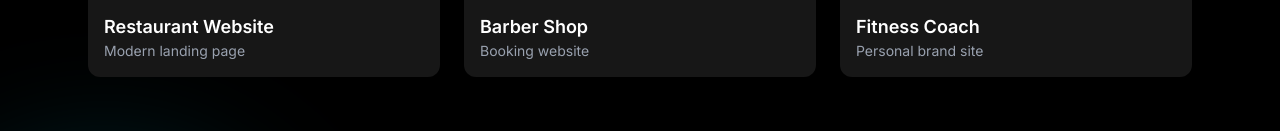
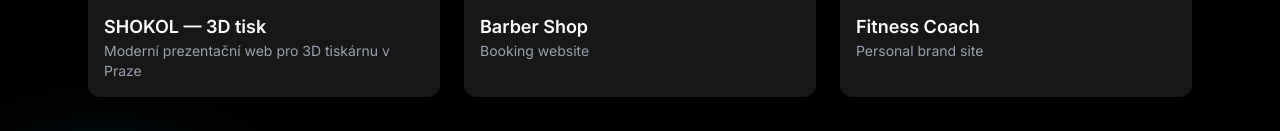
Before and after one commit to Vladyslav-Karpenko/Drakes, a website built with Vite: page index.html in a window 1280 px wide. Shown: the part 1751-1882 px from the top of the page. Built offline with nearby package versions, Linux system fonts and the light colour scheme.

Commit message:
first portfolio changed

```diff
--- a/index.html
+++ b/index.html
@@ -205,13 +205,15 @@
       <div class="grid md:grid-cols-3 gap-6">
         <!-- CARD 1 -->
         <a
-          href="#"
+          href="https://shokol.cz"
           class="group block bg-neutral-900 rounded-xl overflow-hidden hover:scale-105 transition"
         >
           <img src="/demo/res.png" class="w-full h-48 object-cover" />
           <div class="p-4">
-            <h3 class="text-lg font-semibold">Restaurant Website</h3>
-            <p class="text-sm text-gray-400">Modern landing page</p>
+            <h3 class="text-lg font-semibold">SHOKOL — 3D tisk</h3>
+            <p class="text-sm text-gray-400">
+              Moderní prezentační web pro 3D tiskárnu v Praze
+            </p>
           </div>
         </a>
 
```
Also changed, not shown: demo/res.png.
